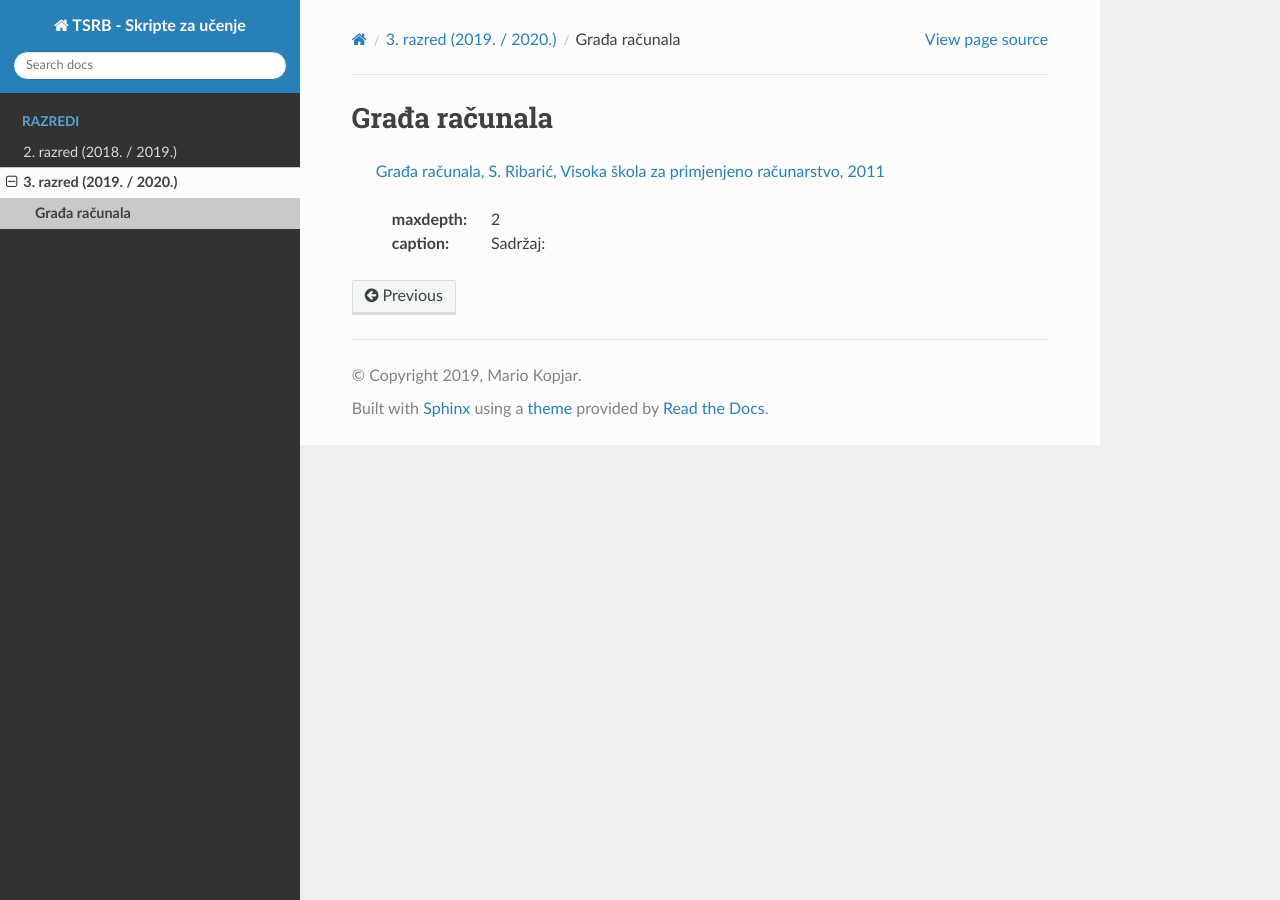
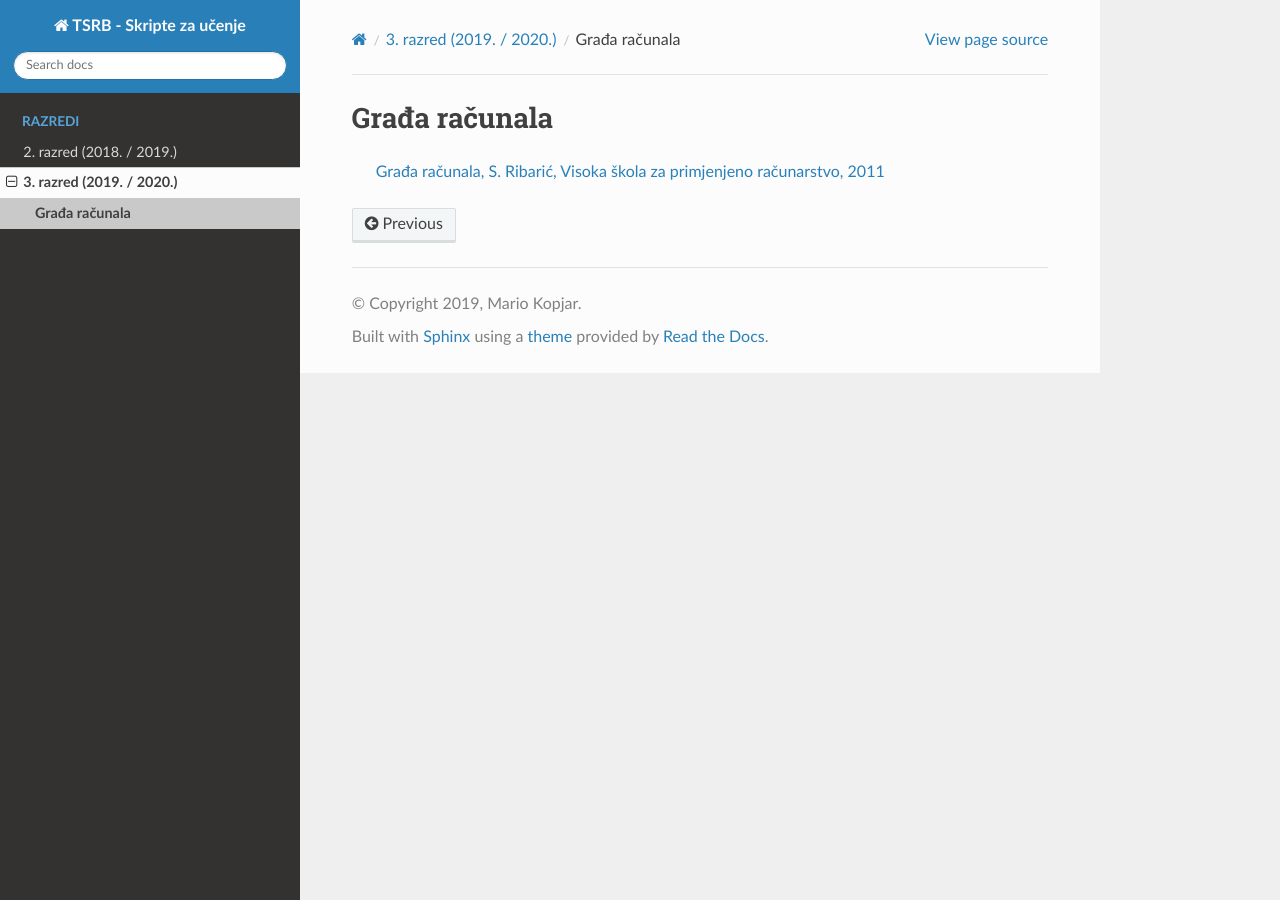
Before and after one commit to recycleTheC/tsrb-h_razred, a Sphinx documentation site: the page built from source/3_razred/gradja_racunala/index.rst, in a window 1280 px wide. Built offline with Sphinx 7.4.7 and the Read the Docs theme 2.0.0, drawn with Linux system fonts in a browser that asks for light colours.

Commit message:
Update index.rst

```diff
--- a/source/3_razred/gradja_racunala/index.rst
+++ b/source/3_razred/gradja_racunala/index.rst
@@ -7,7 +7,3 @@ Građa računala
 ====================================================
 
    `Građa računala, S. Ribarić, Visoka škola za primjenjeno računarstvo, 2011 <https://github.com/win32mk/tsrb-h_razred/raw/master/source/3_razred/gradja_racunala/Gradja_racunala-S_Ribaric.pdf>`_
-
-   .. toctree::
-   :maxdepth: 2
-   :caption: Sadržaj:
```
